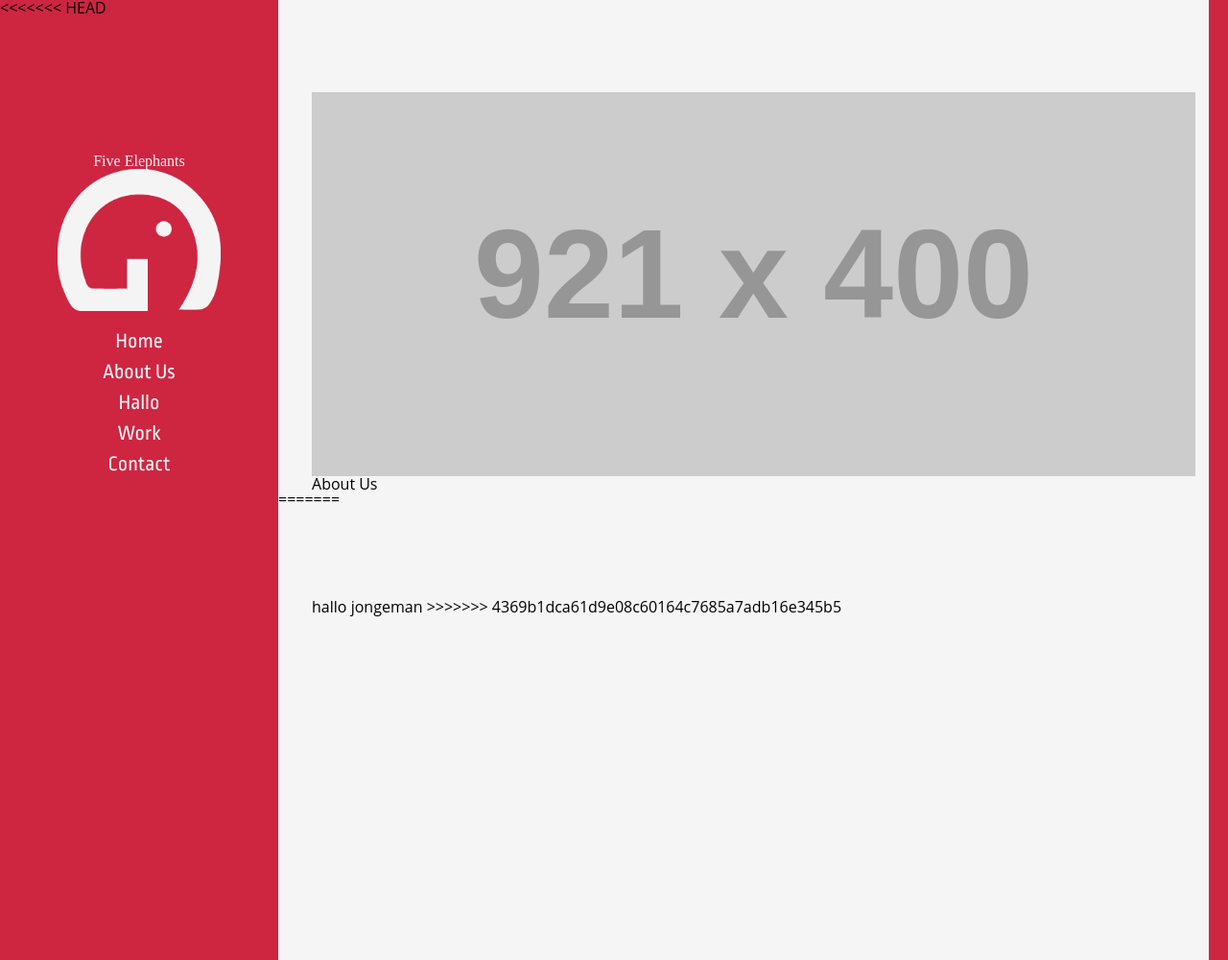
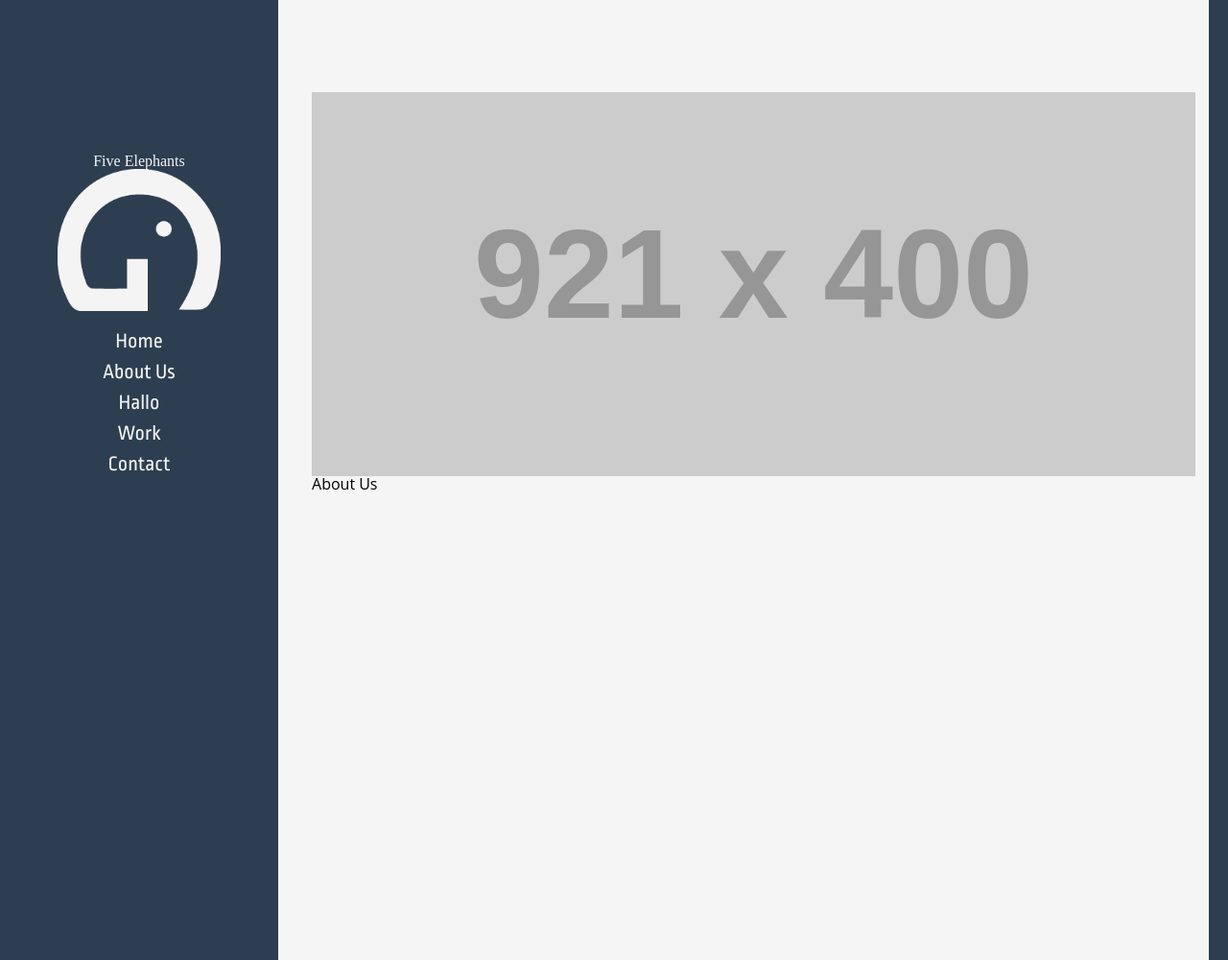
Before and after one commit to sneakyvince/PPM22, a PHP site: page /jan/index.php in a window 1280 px wide. Shown: the whole page at 96% size. Run offline with PHP 8.4, Linux system fonts and the light colour scheme; grey boxes labelled with a size stand in for pictures from a placeholder-image service; some libraries are stand-ins or nearby versions.

Commit message:
Bitchhoerslet
Weer een kutsysnc

```diff
--- a/jan/css/style.css
+++ b/jan/css/style.css
@@ -3,10 +3,10 @@
 body{
 	margin: 0;
 	font-family: 'Open Sans';
-	background-color: #ce2541;
+	background-color: #2c3e50;
 }
 .menu{
-	background-color: #ce2541;
+	background-color: #2c3e50;
 	width: 270px;
 	display: inline-block;
 	text-align: right;
@@ -22,7 +22,7 @@ body{
 	float: right;
 	min-height: 1000px;
 	border-right: 20px solid;
-	border-color: #ce2541;
+	border-color: #2c3e50;
 }
 .menulogo{
 	width: 170px;
--- a/jan/index.php
+++ b/jan/index.php
@@ -22,16 +22,12 @@ $naam = 'Five Elephants';
         <li><a class="menulink" href="">Contact</a></li>
       </ul>
     </div>
-<<<<<<< HEAD
     <div class="container">
       <div class="content">
         <img src="http://placehold.it/921x400" />
         <h1>About Us</h1>
       </div>
-=======
     <div class="content">
-      hallo jongeman
->>>>>>> 4369b1dca61d9e08c60164c7685a7adb16e345b5
     </div>
   </body>
 </html>
```
